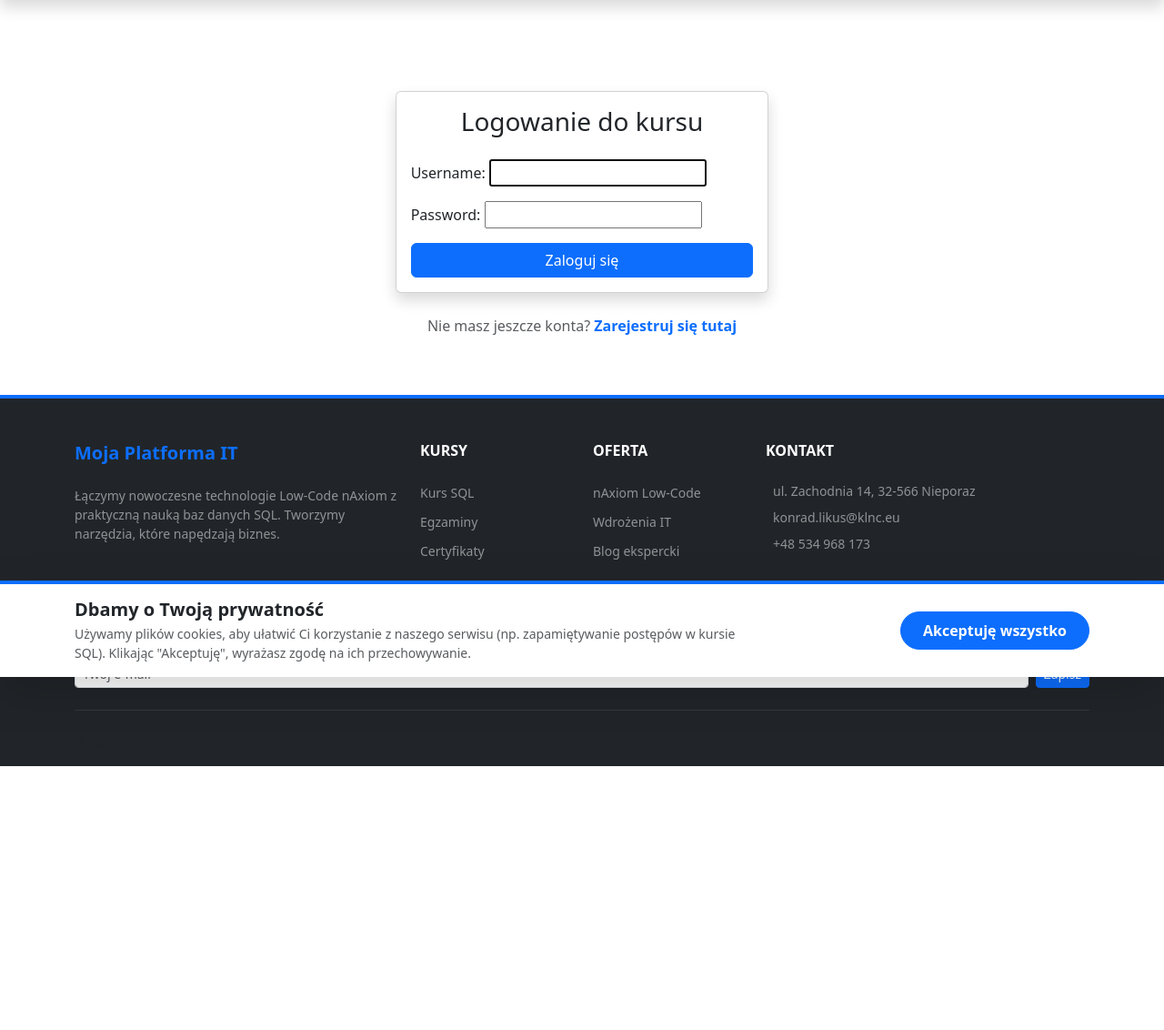
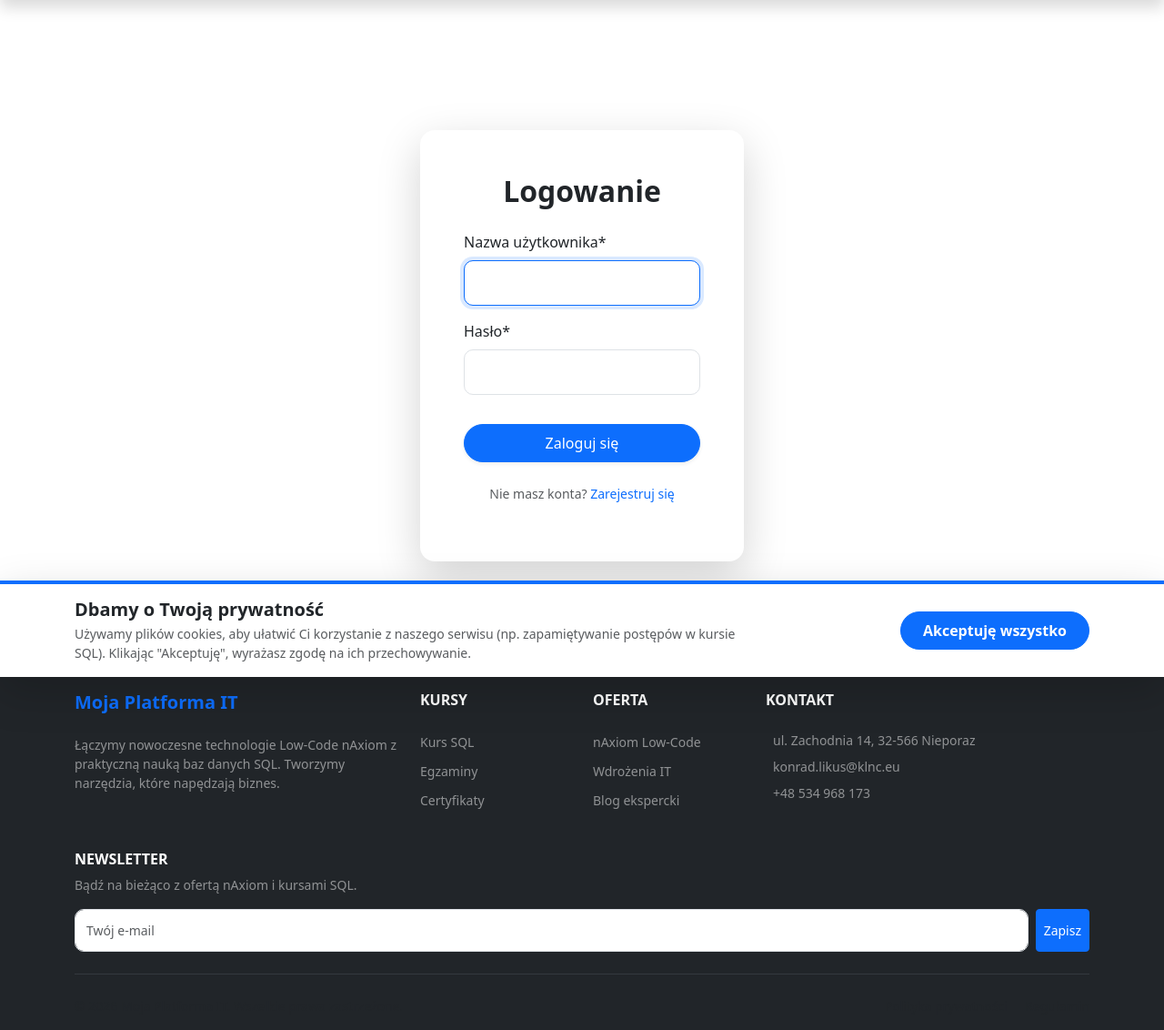
Before and after one commit to Addarios/klnc, a Django app: page /login/ in a window 1280 px wide. Shown: the part 56-1188 px from the top of the page at 91% size. Before the commit the page ends 898 px from the top, so only its background shows below. Run offline with Django 5.2, Linux system fonts and the light colour scheme; some libraries are stand-ins or nearby versions.

Commit message:
timezone

```diff
--- a/klnc/settings.py
+++ b/klnc/settings.py
@@ -125,9 +125,9 @@ AUTH_PASSWORD_VALIDATORS = [
 # Internationalization
 # https://docs.djangoproject.com/en/6.0/topics/i18n/
 
-LANGUAGE_CODE = 'en-us'
+LANGUAGE_CODE = 'pl' # Zmień z 'en-us' na 'pl'
 
-TIME_ZONE = 'UTC'
+TIME_ZONE = 'Europe/Warsaw'
 
 USE_I18N = True
 
--- a/static/css/style.css
+++ b/static/css/style.css
@@ -10,23 +10,30 @@ body {
     min-height: 100vh;
 }
 
-/* Dostosowanie odstępu dla mniejszych ekranów (navbar może być wyższy) */
+/* Adaptacja dla mniejszych ekranów - navbar może być wyższy po zawinięciu */
 @media (max-width: 991px) {
     body {
         padding-top: 120px;
     }
 }
 
-main, .container {
-    flex: 1 0 auto; /* Gwarantuje, że stopka zawsze będzie na dole */
+main {
+    flex: 1 0 auto;
+    margin-top: 2rem; /* Odstęp treści od navbara */
 }
-main {
-    margin-top: 20px;
+
+.container {
+    flex: 1 0 auto;
 }
+
 h1, h2 {
-    scroll-margin-top: 110px; /* Ważne, gdy ktoś klika w link do sekcji */
+    scroll-margin-top: 110px; /* Zapobiega zasłanianiu nagłówków przez navbar przy linkach wewnętrznych */
 }
-.login-container, .register-container, .contact-section {
+
+/* Kontenery sekcji specjalnych */
+.login-container,
+.register-container,
+.contact-section {
     padding-top: 40px;
     padding-bottom: 60px;
 }
@@ -44,7 +51,7 @@ h1, h2 {
     color: #fff;
 }
 
-/* Rozwijanie menu po najechaniu myszką na komputerach */
+/* Rozwijanie menu po najechaniu myszką (tylko desktopy) */
 @media (min-width: 992px) {
     .nav-item.dropdown:hover .dropdown-menu {
         display: block;
@@ -52,9 +59,8 @@ h1, h2 {
     }
 }
 
-/* Elementy przyklejone pod navbarem */
 .sticky-top {
-    top: 100px !important;
+    top: 110px !important; /* Dopasowane do wysokości navbara */
 }
 
 /* ==========================================================================
@@ -76,10 +82,11 @@ h1, h2 {
 }
 
 .carousel-caption {
-    bottom: 15%; /* Podniesienie napisów dla lepszej czytelności przycisków */
+    bottom: 15%;
+    z-index: 10;
 }
 
-/* Responsywność karuzeli */
+/* Responsywność karuzeli i przycisków */
 @media (max-width: 768px) {
     .carousel-item {
         height: 500px !important;
@@ -88,11 +95,11 @@ h1, h2 {
         font-size: 1.8rem;
     }
     .carousel-caption .btn {
-        padding: 10px 20px;
-        font-size: 0.9rem;
-        display: block;   /* Przyciski jeden pod drugim na mobile */
+        padding: 12px 20px;
+        font-size: 1rem;
+        display: block;
         margin: 10px auto;
-        width: 80%;
+        width: 85%;
     }
     .carousel-caption .ms-3 {
         margin-left: 0 !important;
@@ -100,7 +107,33 @@ h1, h2 {
 }
 
 /* ==========================================================================
-   4. BLOG I KOMPONENTY (Karty, Treść)
+   4. FORMULARZE (Logowanie, Rejestracja, 2FA)
+   ========================================================================== */
+.card {
+    background: #ffffff;
+    border: none;
+}
+
+.form-control {
+    border-radius: 10px;
+    padding: 12px;
+    border: 1px solid #dee2e6;
+    transition: border-color 0.2s, box-shadow 0.2s;
+}
+
+.form-control:focus {
+    border-color: #0d6efd;
+    box-shadow: 0 0 0 0.25rem rgba(13, 110, 253, 0.15);
+    outline: 0;
+}
+
+.two-factor-setup-container {
+    text-align: center;
+    padding: 20px;
+}
+
+/* ==========================================================================
+   5. BLOG I KOMPONENTY (Karty, Treść)
    ========================================================================== */
 .hover-up {
     transition: transform 0.3s ease, box-shadow 0.3s ease;
@@ -123,19 +156,21 @@ h1, h2 {
 }
 
 /* ==========================================================================
-   5. KURSY I LEKCJE (SQL, Kod)
+   6. KURSY I LEKCJE (SQL, Kod)
    ========================================================================== */
 .lesson-content pre {
     background-color: #f8f9fa;
     border-radius: 8px;
     padding: 15px;
+    border: 1px solid #e9ecef;
 }
 
 /* ==========================================================================
-   6. STOPKA (Footer)
+   7. STOPKA (Footer)
    ========================================================================== */
 .footer-main {
     border-top: 4px solid #0d6efd;
+    background-color: #212529;
 }
 
 .footer-main a:hover {
@@ -153,7 +188,7 @@ h1, h2 {
 }
 
 /* ==========================================================================
-   7. BANER COOKIES
+   8. BANER COOKIES
    ========================================================================== */
 .cookie-banner {
     position: fixed;
@@ -164,10 +199,9 @@ h1, h2 {
     background-color: #ffffff;
     z-index: 10000;
     box-shadow: 0 -5px 25px rgba(0, 0, 0, 0.15);
-    display: none; /* Domyślnie ukryte, kontrolowane przez JS */
+    display: none;
 }
 
-/* Styl i animacja wjazdu */
 @keyframes slideUp {
     from { transform: translateY(100%); }
     to { transform: translateY(0); }
--- a/templates/registration/login.html
+++ b/templates/registration/login.html
@@ -1,24 +1,28 @@
 {% extends "base.html" %}
+{% load crispy_forms_tags %}
 
 {% block content %}
-<div class="row justify-content-center">
-    <div class="col-md-4">
-        <div class="card shadow">
-            <div class="card-body">
-                <h3 class="text-center mb-4">Logowanie do kursu</h3>
-                <form method="post">
-                    {% csrf_token %}
-                    {{ form.as_p }}
-                    <button type="submit" class="btn btn-primary w-100">Zaloguj się</button>
-                </form>
+<div class="container">
+    <div class="row justify-content-center align-items-center" style="min-height: 70vh;">
+        <div class="col-md-5 col-lg-4">
+            <div class="card shadow-lg border-0 rounded-4">
+                <div class="card-body p-5">
+                    <h2 class="text-center fw-bold mb-4">Logowanie</h2>
+
+                    <form method="post">
+                        {% csrf_token %}
+                        {{ form|crispy }}
+                        <button type="submit" class="btn btn-primary w-100 rounded-pill py-2 mt-3 shadow-sm">
+                            Zaloguj się
+                        </button>
+                    </form>
+
+                    <div class="text-center mt-4">
+                        <p class="small text-muted">Nie masz konta? <a href="{% url 'register' %}" class="text-decoration-none">Zarejestruj się</a></p>
+                    </div>
+                </div>
             </div>
         </div>
     </div>
 </div>
-<div class="mt-4 text-center">
-    <p class="text-muted">
-        Nie masz jeszcze konta?
-        <a href="{% url 'register' %}" class="fw-bold text-decoration-none">Zarejestruj się tutaj</a>
-    </p>
-</div>
 {% endblock %}
```
